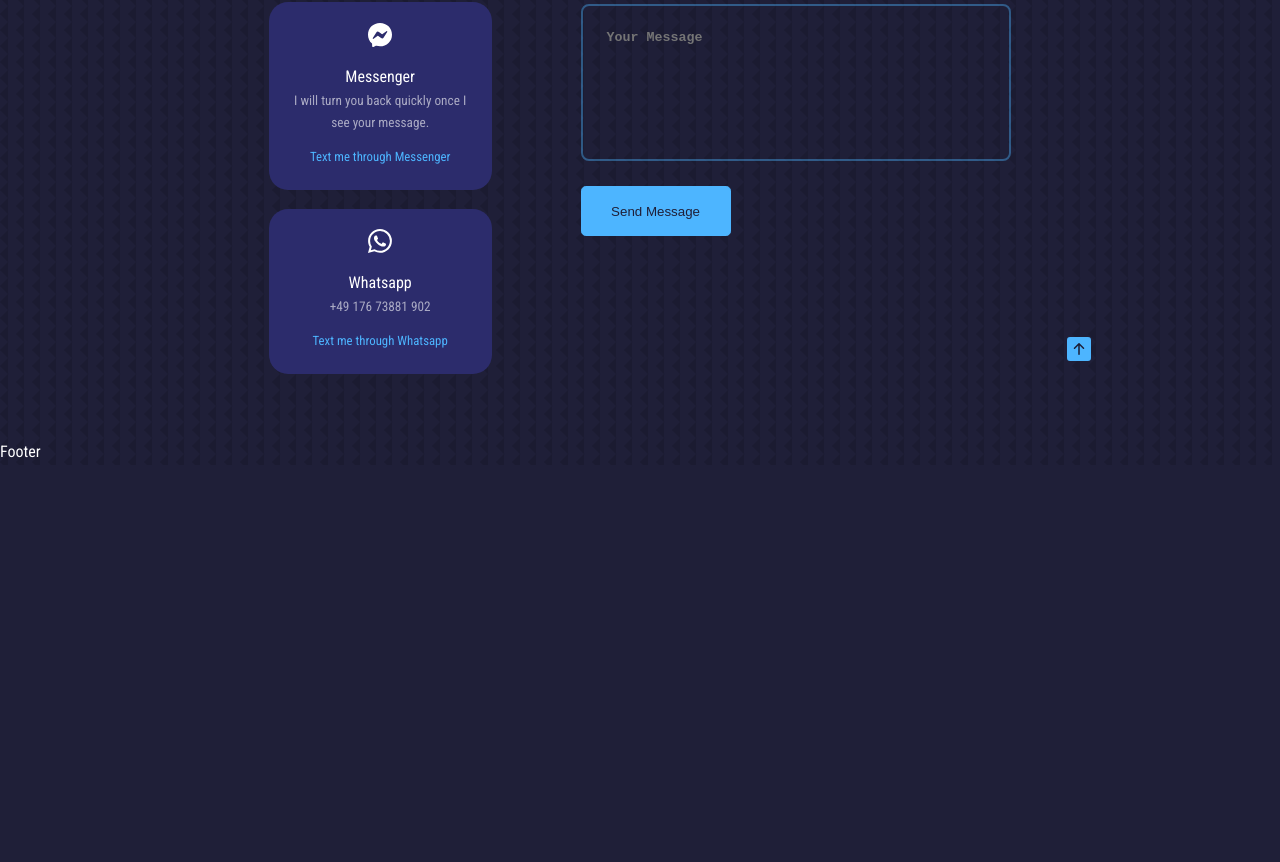
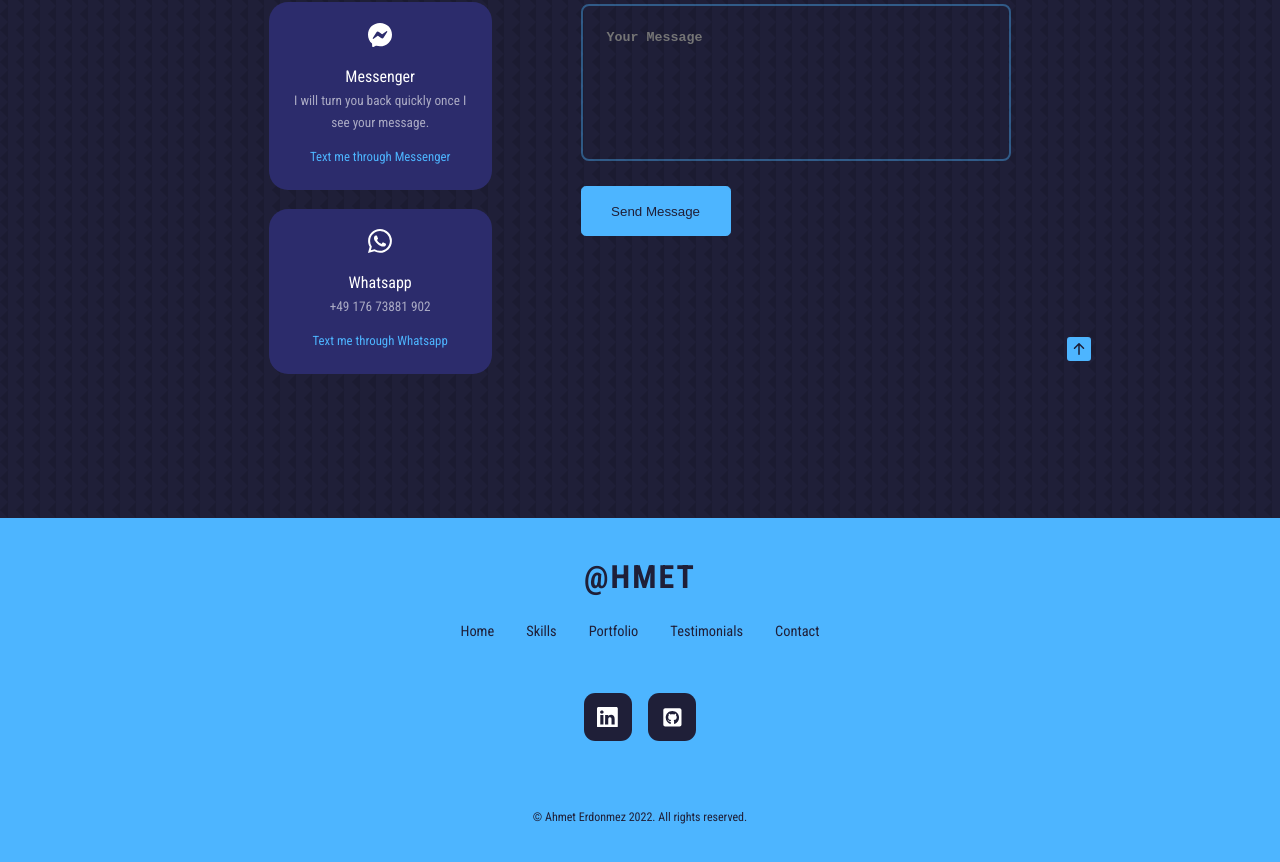
Before and after one commit to ruyisbaros/my_portfolio, a React (Create React App) app: page / in a window 1280 px wide. Shown: the part 5002-5864 px from the top of the page. Before the commit the page ends 5467 px from the top, so only its background shows below. Built offline with nearby package versions, Linux system fonts and the light colour scheme.

Commit message:
page is done :)

```diff
--- a/src/components/footer/Footer.jsx
+++ b/src/components/footer/Footer.jsx
@@ -1,10 +1,32 @@
 import React from 'react'
+import { BsLinkedin } from 'react-icons/bs'
+import { FaGithubSquare } from 'react-icons/fa'
+
 import './footer.css'
 
 const Footer = () => {
     return (
         <footer>
-            Footer
+            <a href="#" className="footer__logo">@HMET</a>
+            <ul className="footer__links">
+                <li><a href="#header">Home</a></li>
+                <li><a href="#skills">Skills</a></li>
+                <li><a href="#portfolio">Portfolio</a></li>
+                <li><a href="#testimonials">Testimonials</a></li>
+                <li><a href="#contact">Contact</a></li>
+            </ul>
+
+            <div className="footer__socials">
+                <a href="https://www.linkedin.com/in/ahmet-erdonmez-085bb8141/" target="_blank" rel="noreferrer">
+                    <BsLinkedin />
+                </a>
+                <a href="https://github.com/ruyisbaros" target="_blank" rel="noreferrer">
+                    <FaGithubSquare />
+                </a>
+            </div>
+            <div className="footer__copyright">
+                <small>&copy; Ahmet Erdonmez 2022. All rights reserved.</small>
+            </div>
         </footer>
     )
 }
--- a/src/components/footer/footer.css
+++ b/src/components/footer/footer.css
@@ -0,0 +1,69 @@
+footer {
+    background: var(--color-primary);
+    padding: 2rem 0;
+    text-align: center;
+    font-size: 0.9rem;
+    margin-top: 5rem;
+}
+
+footer a {
+    color: var(--color-bg)
+}
+
+.footer__logo {
+    display: inline-block;
+    font-size: 2rem;
+    font-weight: 600;
+    margin-bottom: 1rem;
+    letter-spacing: 2px;
+}
+
+.footer__links {
+    display: flex;
+    flex-wrap: wrap;
+    justify-content: center;
+    gap: 2rem;
+    margin: 0 auto 3rem;
+}
+
+.footer__socials {
+    display: flex;
+    justify-content: center;
+    gap: 1rem;
+    margin-bottom: 4rem;
+    font-size: 1.3rem;
+}
+
+.footer__socials a {
+    background: var(--color-bg);
+    color: var(--color-white);
+    padding: 0.8rem;
+    border-radius: 0.7rem;
+    display: flex;
+    border: 1px solid transparent;
+    transition: var(--trans-ease)
+}
+
+.footer__socials a:hover {
+    background: transparent;
+    color: var(--color-bg);
+    border-color: var(--color-bg);
+}
+
+.footer__copyright {
+    margin-bottom: 4rem;
+    color: var(--color-bg);
+}
+
+/* Mobiles */
+@media screen and (max-width: 600px) {
+    .footer__links {
+        flex-direction: column;
+        gap: 1.2rem
+    }
+
+    .footer__socials {
+        margin-bottom: 1.6rem;
+        font-size: 1rem;
+    }
+}
```
